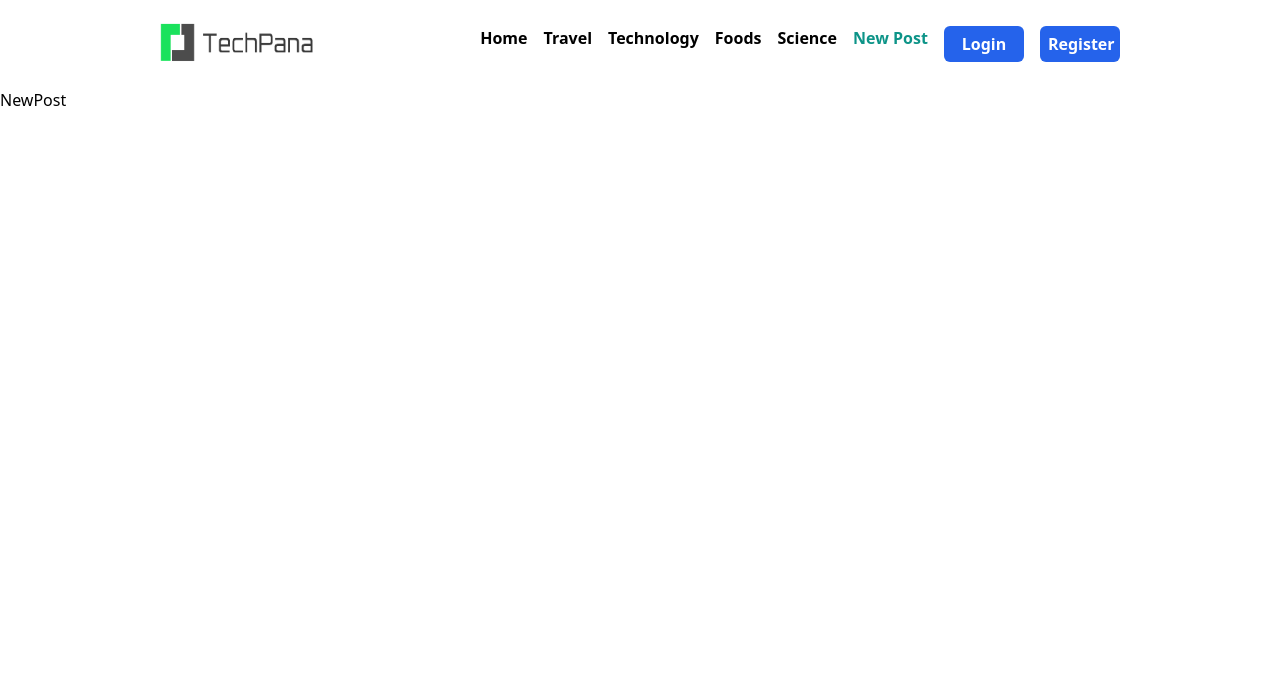
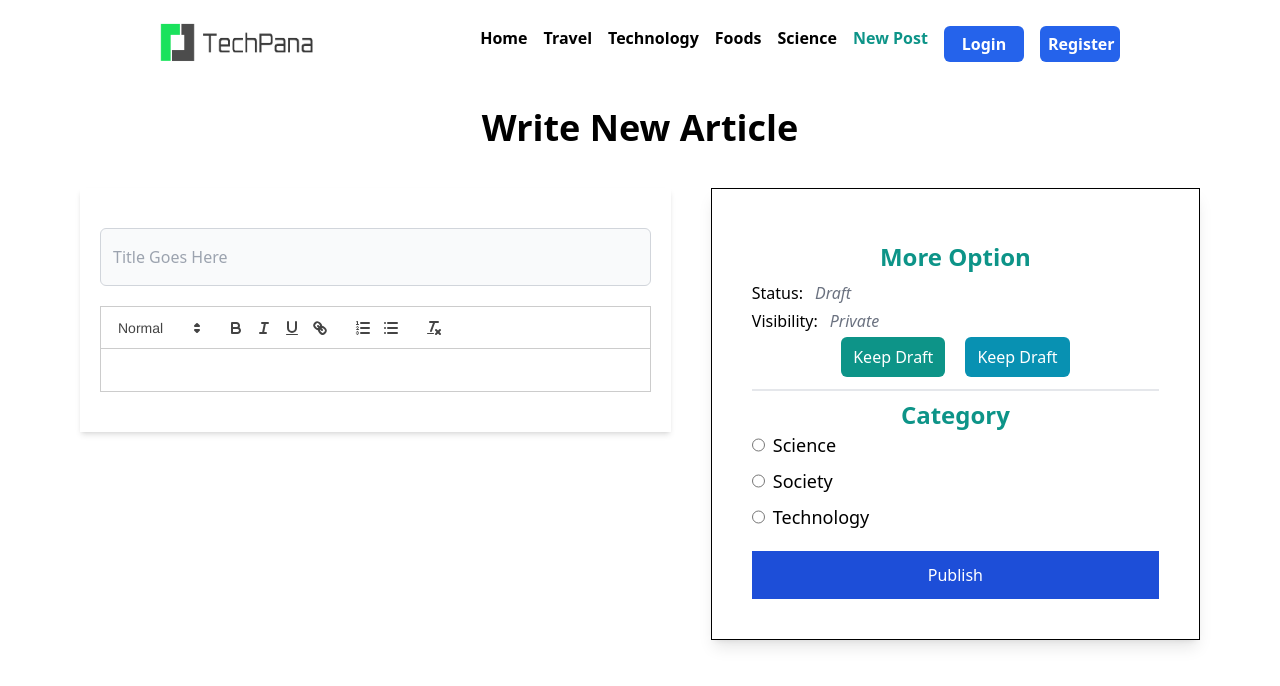
Before and after one commit to unique3900/Full-Stack-Blog-System-React-Node-js-Express-js-and-MYSQL, a React (Vite) app in the folder BlogManagement/: page /new-post in a window 1280 px wide. Shown: the top 686 px of the page. Built offline with nearby package versions, Linux system fonts and the light colour scheme.

Commit message:
Create Post Page designed and frontend developed

```diff
--- a/BlogManagement/package.json
+++ b/BlogManagement/package.json
@@ -13,7 +13,9 @@
     "react": "^18.2.0",
     "react-dom": "^18.2.0",
     "react-icons": "^4.9.0",
-    "react-router-dom": "^6.11.2"
+    "react-quill": "^2.0.0",
+    "react-router-dom": "^6.11.2",
+    "styled-components": "^5.3.11"
   },
   "devDependencies": {
     "@types/react": "^18.0.28",
--- a/BlogManagement/src/Components/Navbar.jsx
+++ b/BlogManagement/src/Components/Navbar.jsx
@@ -7,7 +7,7 @@ const Navbar = () => {
 
 
   return (
-    <div className='w-full bg-[rgba(0,0,0,0.5)] text-white bg-opacity-30 py-5 px-20 md:text-black lg:text-black md:bg-white lg:bg-white'>
+    <div className='w-full z-1 bg-[rgba(0,0,0,0.5)] text-white bg-opacity-30 py-5 px-20 md:text-black lg:text-black md:bg-white lg:bg-white'>
 
           <div className="flex flex-row sticky justify-around align-middle place-items-center">
               <GiHamburgerMenu  className=' md:hidden lg:hidden scale-125' onClick={() => {
--- a/BlogManagement/src/Components/NewPost.jsx
+++ b/BlogManagement/src/Components/NewPost.jsx
@@ -1,11 +1,71 @@
-import React from 'react'
+import React, {
+    useState
+} from 'react'
+import ReactQuill from 'react-quill';
+import 'react-quill/dist/quill.snow.css';
+const NewPost = () => {
+    const [value, setValue] = useState("");
+    return (
+        <>
+            <div className="mt-5">
+                <h2 className="text-center text-4xl font-bold">Write New Article</h2>
+            </div>
+            <div className='grid grid-flow-row mt-10 lg:grid-flow-col grid-cols-80/20 place-items-start px-20 gap-10'>
+                <div className="w-full shadow-md flex flex-col gap-5 px-5 py-10">
+                    <div className="">
+                        <input type="text" name="" id="" className='w-full bg-gray-50 border border-gray-300 outline-grey-600 py-4 px-3 rounded-md' placeholder='Title Goes Here'/>
+                    </div>
+                    <ReactQuill theme='snow'
+                        value={value}
+                        onChange={setValue}/>
+                </div>
+                <div className="border border-black flex flex-col  p-10 shadow-lg w-full ">
+                    <div className="flex flex-col gap-2 border-b-2 py-3">
+                        <h3 className='text-center text-2xl font-bold text-teal-600'>More Option</h3>
+                        <div className="flex flex-col gap-1 justify-start">
 
-const NewPost = () => {
-  return (
-    <div>
-      NewPost
-    </div>
-  )
+                            <p className="text-md">Status:
+                                <span className="italic px-3 text-gray-500">Draft</span>
+                            </p>
+                            <p className="text-md">Visibility:
+                                <span className="italic px-3 text-gray-500">Private</span>
+                            </p>
+
+                            <div className="flex flex-row justify-center gap-5">
+                                <button className="bg-teal-600 text-white px-3 py-2 rounded-md text-center cursor-pointer">Keep Draft</button>
+                                <button className="bg-cyan-600 text-white px-3 py-2 rounded-md text-center cursor-pointer">Keep Draft</button>
+                            </div>
+                        </div>
+
+
+                    </div>
+
+                    <div className="mt-2">
+                        <h3 className="text-center text-2xl font-bold text-teal-600">Category</h3>
+                        <div className="flex flex-col justify-start items-start gap-2">
+                            <div className="flex flex-row gap-2">
+                                <input type="radio" name="category" id="" className=""/>
+                                <label htmlFor="" className="text-lg">Science</label>
+                            </div>
+                            <div className="flex flex-row gap-2">
+                                <input type="radio" name="category" id="" className=""/>
+                                <label htmlFor="" className="text-lg">Society</label>
+                            </div>
+                            <div className="flex flex-row gap-2">
+                                <input type="radio" name="category" id="" className=""/>
+                                <label htmlFor="" className="text-lg">Technology</label>
+                            </div>
+
+              </div>
+              <button className="w-full bg-blue-700 text-white outline-none py-3 px-3 mt-5">Publish</button>
+                    </div>
+                </div>
+
+
+            </div>
+        </>
+
+    )
 }
 
 export default NewPost
--- a/BlogManagement/src/Components/Posts.jsx
+++ b/BlogManagement/src/Components/Posts.jsx
@@ -2,49 +2,36 @@ import React from 'react'
 import {
     Products
 } from '../data';
+
+
 const Posts = () => {
     return (
-        <div className='py-4 px-10 h-screen bg-slate-300 bg-opacity-20 flex gap-10 justify-center'>
+        <div className="flex flex-col justify-center items-center">
+            <div className="flex flex-col items-center flex-grow gap-10 w-3/4 lg:w-2/4">
+                {
+                Products.map((item) => {
+                    return (
+                        <div key={item.id} className='flex items-center flex-col p-5 gap-10 bg-teal-200-100 shadow-md w-full'>
+                            <div className="p-3">
+                                <h2 className="text-4xl text-center font-bold">{item.title }</h2>
+                            </div>
+                            <div className="">
+                                <img src={item.thumbnail} className='w-fit' alt=""/>
+                            </div>
 
-            <div className="w-fit lg:w-2/4 bg-white flex flex-col p-6">
-                <div className="header py-3 ">
-                    <h3 className='text-4xl font-bold text-left'>Oppo Phone Launched</h3>
-                </div>
-                <div className="image ">
-                    <img src='https://i.dummyjson.com/data/products/1/thumbnail.jpg' className='mt-2 w-full h-80'/>
-                </div>
-                <div className="author flex flex-row justify-between gap-4 py-3">
-                    <p className="italic">Posted On 2022-12-03</p>
-                    <p className="font-bold">Posted by Parashar Neupane</p>
-                </div>
-                <div className="desc flex flex-col">
-                    <p className='text-gray-500 italic'>An apple mobile which is nothing like apple Lorem ipsum dolor sit, amet consectetur adipisicing elit. Illum distinctio nobis assumenda obcaecati non perspiciatis veniam reiciendis iusto impedit? Blanditiis explicabo ducimus eligendi quidem voluptatibus culpa fugiat! Doloribus, ducimus saepe.</p>
-                    <br/>
-                    <span className="bg-black text-white px-3 py-2 w-fit">Read More</span>
-                </div>
+                            <div className="p-3 flex flex-row justify-between gap-20 w-fit">
 
-        </div>
+                                <p className="text-green-700 text-xl">{item.rating }</p>
 
-           <div className="w-fit lg:w-2/4 bg-white flex flex-col p-6">
-                <div className="header py-3 ">
-                    <h3 className='text-4xl font-bold text-left'>Oppo Phone Launched</h3>
-                </div>
-                <div className="image ">
-                    <img src='https://i.dummyjson.com/data/products/1/thumbnail.jpg' className='mt-2 w-full h-80'/>
-                </div>
-                <div className="author flex flex-row justify-between gap-4 py-3">
-                    <p className="italic">Posted On 2022-12-03</p>
-                    <p className="font-bold">Posted by Parashar Neupane</p>
-                </div>
-                <div className="desc flex flex-col">
-                    <p className='text-gray-500 italic'>An apple mobile which is nothing like apple Lorem ipsum dolor sit, amet consectetur adipisicing elit. Illum distinctio nobis assumenda obcaecati non perspiciatis veniam reiciendis iusto impedit? Blanditiis explicabo ducimus eligendi quidem voluptatibus culpa fugiat! Doloribus, ducimus saepe.</p>
-                    <br/>
-                    <span className="bg-black text-white px-3 py-2 w-fit">Read More</span>
-                </div>
-
-            </div>
-
-
+                                <p className="font-bold">{ item.price}</p>
+                            </div>
+                            <div className="p-3">
+                                <p className='text-xl italic text-gray-700'>{item.description }</p>
+                            </div>
+                        </div>
+                    )
+                })
+            } </div>
         </div>
     )
 }
--- a/BlogManagement/src/data.js
+++ b/BlogManagement/src/data.js
@@ -54,7 +54,7 @@ export const Products= [
     {
       "id": 4,
       "title": "OPPOF19",
-      "description": "OPPO F19 is officially announced on April 2021.",
+      "description": "Lorem ipsum, dolor sit amet consectetur adipisicing elit. Voluptas, quae voluptates! Magnam molestiae voluptas aut, commodi ad facilis, autem dolorem animi eligendi exercitationem incidunt ullam cumque consequuntur, deserunt unde nobis vel dicta minus saepe asperiores repellat neque expedita ea? Provident exercitationem cupiditate unde assumenda pariatur voluptatum magnam nihil aperiam quisquam.",
       "price": 280,
       "discountPercentage": 17.91,
       "rating": 4.3,
--- a/BlogManagement/src/index.css
+++ b/BlogManagement/src/index.css
@@ -1,6 +1,7 @@
 @tailwind base;
 @tailwind components;
 @tailwind utilities;
+
 
 *{
   margin: 0;
--- a/package.json
+++ b/package.json
@@ -23,6 +23,7 @@
     "express": "^4.18.2",
     "jsonwebtoken": "^9.0.0",
     "mongoose": "^7.2.1",
-    "nodemon": "^2.0.22"
+    "nodemon": "^2.0.22",
+    "styled-components": "^5.3.11"
   }
 }
```
Also changed, not shown: 2 other files (tests, documents, lock files or other folders).
